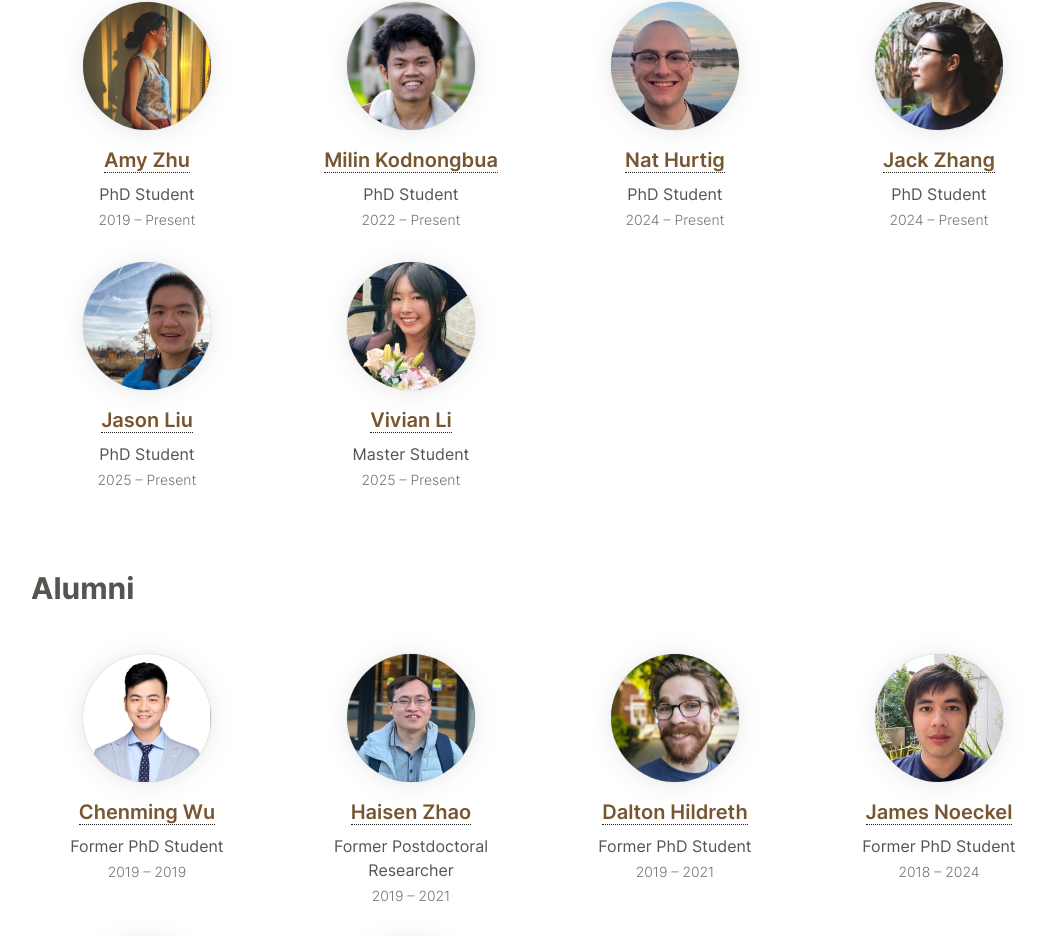
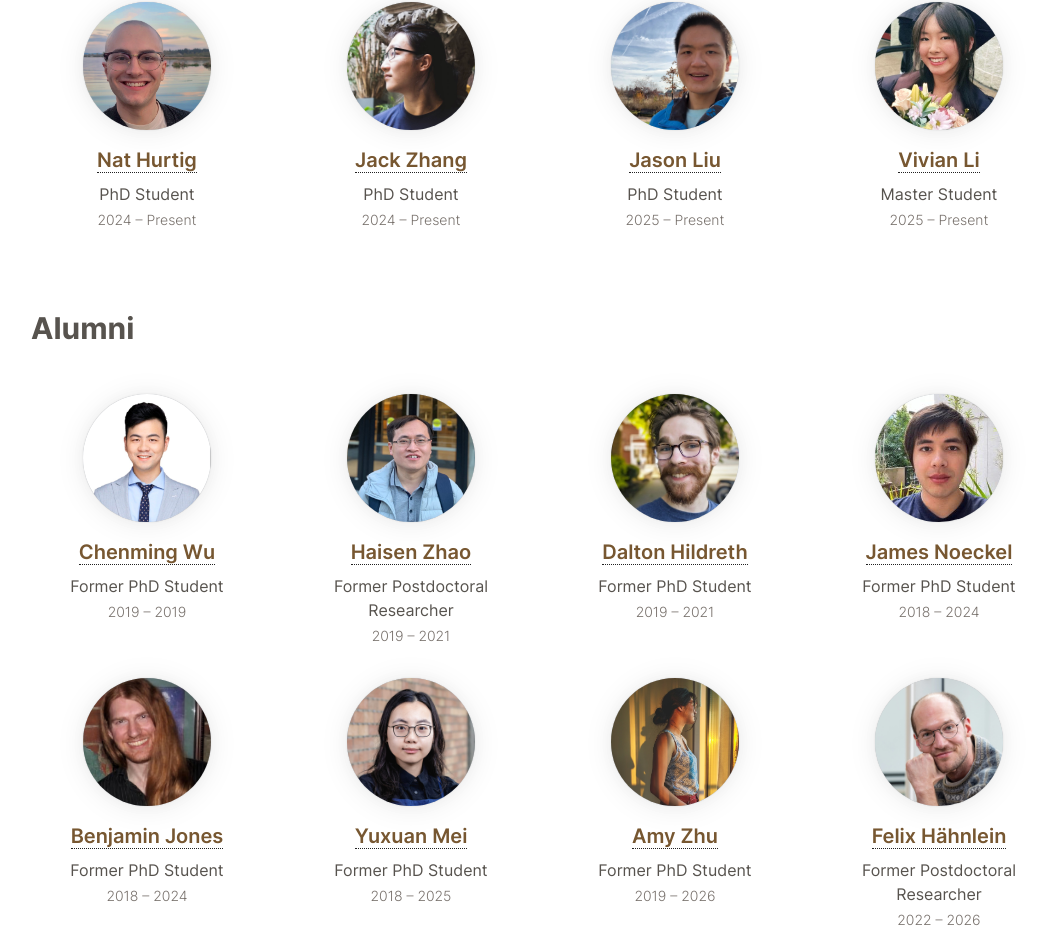
Before and after one commit to cdg-lab/cdg-website, a Next.js app: page /team in a window 1280 px wide. Shown: the part 486-1422 px from the top of the page, without its empty margins (59-1105 px from the left). Built offline with nearby package versions, Linux system fonts and the light colour scheme.

Commit message:
feat: stop dates for Felix and Amy

```diff
--- a/src/data/people.ts
+++ b/src/data/people.ts
@@ -29,9 +29,10 @@ export const people: Profile[] = [
   {
     firstNames: ['Felix'],
     lastName: 'Hähnlein',
-    position: 'Postdoctoral Researcher',
+    position: 'Former Postdoctoral Researcher',
     image: 'profile/felix.jpg',
     joined: 2022,
+    until: 2026,
     website: 'https://obikate.github.io/',
   },
   {
@@ -54,9 +55,10 @@ export const people: Profile[] = [
   {
     firstNames: ['Amy'],
     lastName: 'Zhu',
-    position: 'PhD Student',
+    position: 'Former PhD Student',
     image: 'profile/amy.jpg',
     joined: 2019,
+    until: 2026,
     website: 'https://amy.zhucchini.ca/',
   },
   {
```
